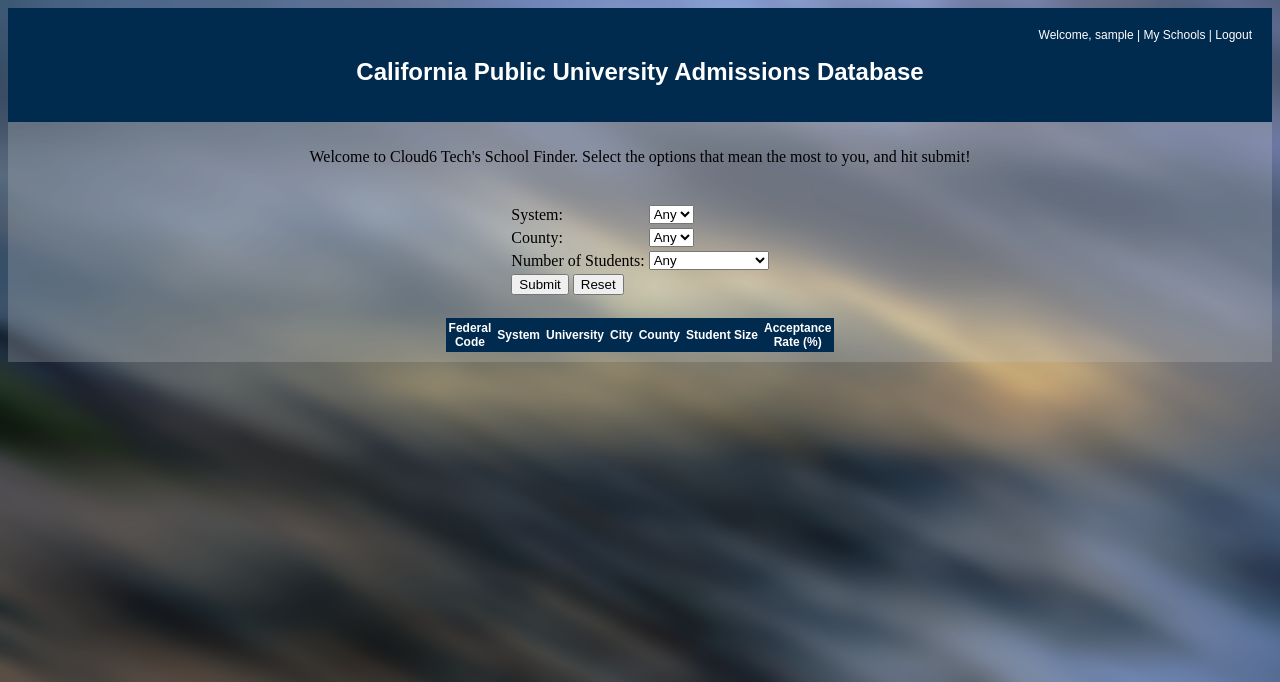
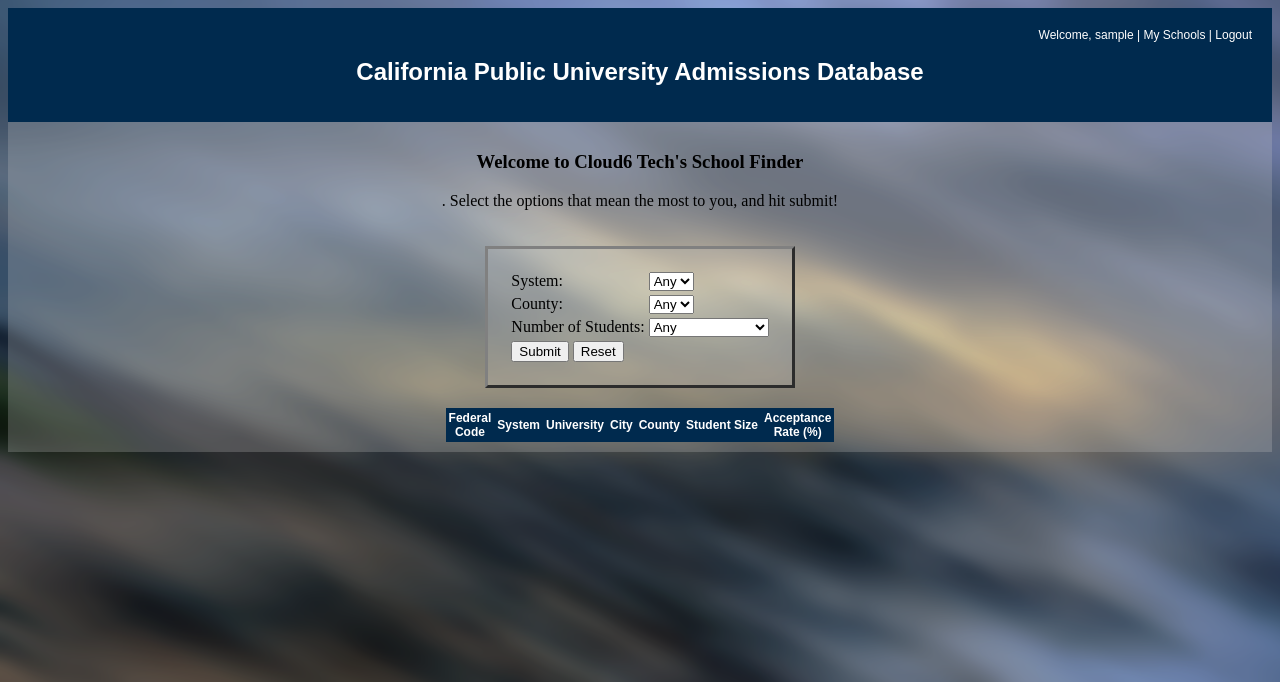
Before and after one commit to Cloud6Tech/cst336_team_assignment1, a PHP site: page /findSchool.php in a window 1280 px wide. Shown: the top 682 px of the page. Run offline with PHP 8.4, Linux system fonts and the light colour scheme; the visitor is signed in with stand-in values (Sample User, id 1); data that the repository does not hold is empty.

Commit message:
More CSS tweaks
Small changes to style to make UI continuous across all pages

```diff
--- a/editSchools.php
+++ b/editSchools.php
@@ -138,7 +138,8 @@
   <div>
     <h2>Database Editor</h2>
     <div id="instructions">
-    	Select a University from the list. Then edit the fields below.
+    	Select a University from the list. Then edit the fields below. <br>
+    	Or select "Add New School" to add a new university. <br>
     	Click "Update" to commit your changes to the database.
     </div>
 
@@ -258,7 +259,7 @@
 
 	  	echo '<div>';
       	echo '<h3> Remove School from Database</h3>';
-      	echo 'warning, this cannot be undone';
+      	echo '<p style="color:rgb(180,10,10);"> [<b>Warning:</b> this cannot be undone] </p>';
       	echo '<form method="post">';
 		echo '<table>';
 		echo '<tr><td>Remove School:</td>';
--- a/findSchool.php
+++ b/findSchool.php
@@ -108,7 +108,9 @@
 	<?php include 'navBar.php' ?>
   <div>
 
-	<p style="text-align:center;">Welcome to Cloud6 Tech's School Finder. Select the options that mean the most to you, and hit submit!</p>
+	<h3 style="text-align:center;">Welcome to Cloud6 Tech's School Finder</h3>
+
+	<p style="text-align:center;">. Select the options that mean the most to you, and hit submit!</p>
 
   </div>
   <div border="1">
--- a/univ.css
+++ b/univ.css
@@ -86,7 +86,10 @@ form {
 }
 
 #schoolFinder {
+	border-style: outset;
 	margin: 0 auto;
+	background-color: rgba(200,200,200,.2);
+	padding: 20px;
 }
 
 body
@@ -102,8 +105,13 @@ div
 	background-color: rgba(200,200,200,.25);
 }
 
+table
+{
+	background-color: rgba(200,200,200,.2);
+	padding: 8px;
+}
+
 .accountForm {
-	background-color: #CCCCCC;
 	border-style: outset;
 	padding: 25px;
 	padding-top: 10px;
```
